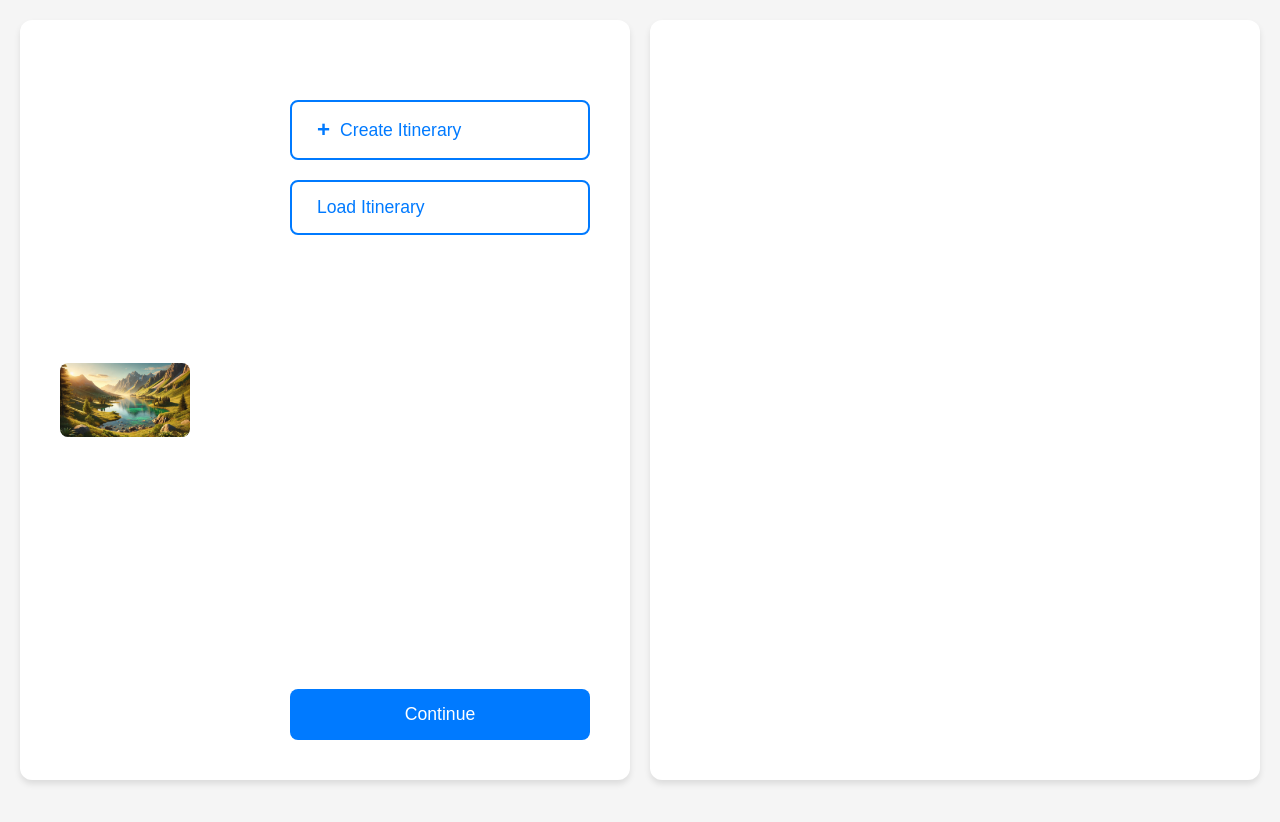
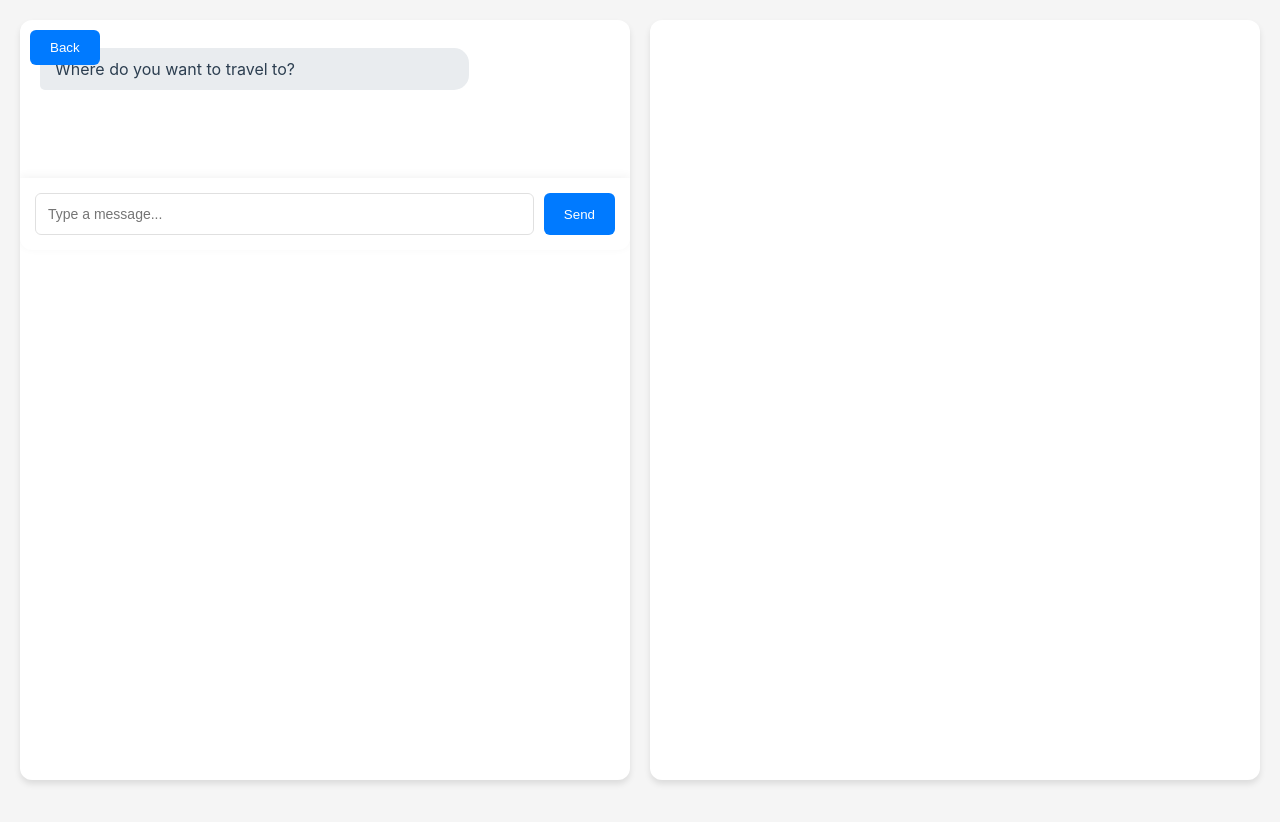
Before and after one commit to aravindtp12/day_tripper, a React (Create React App) app in the folder app/: page /chat in a window 1280 px wide. Shown: the top 822 px of the page. Built offline with nearby package versions, Linux system fonts and the light colour scheme.

Commit message:
use react router

```diff
--- a/app/package.json
+++ b/app/package.json
@@ -7,10 +7,11 @@
     "@testing-library/react": "^13.4.0",
     "@testing-library/user-event": "^13.5.0",
     "react": "^18.3.1",
+    "react-datepicker": "^4.11.0",
     "react-dom": "^18.3.1",
+    "react-router-dom": "^7.0.2",
     "react-scripts": "5.0.1",
-    "web-vitals": "^2.1.4",
-    "react-datepicker": "^4.11.0"
+    "web-vitals": "^2.1.4"
   },
   "scripts": {
     "start": "react-scripts start",
--- a/app/src/App.js
+++ b/app/src/App.js
@@ -1,16 +1,23 @@
 import React from 'react';
+import { BrowserRouter as Router, Route, Routes } from 'react-router-dom';
 import ChatInterface from './ChatInterface';
+import LandingPage from './LandingPage';
 
 function App() {
   return (
-    <div className="App">
-      <div className="chat-container">
-        <ChatInterface />
-        <div className="right-panel">
-          {/* Right panel content will go here */}
+    <Router>
+      <div className="App">
+        <div className="chat-container">
+          <Routes>
+            <Route path="/" element={<LandingPage />} />
+            <Route path="/chat" element={<ChatInterface />} />
+          </Routes>
+          <div className="right-panel">
+            {/* Right panel content will go here */}
+          </div>
         </div>
       </div>
-    </div>
+    </Router>
   );
 }
 
--- a/app/src/ChatInterface.js
+++ b/app/src/ChatInterface.js
@@ -1,5 +1,4 @@
 import React, { useState, useRef, useEffect } from 'react';
-import LandingPage from './LandingPage';
 import ChatWindow from './ChatWindow';
 import DatePicker from "react-datepicker";
 import "react-datepicker/dist/react-datepicker.css";
@@ -13,7 +12,6 @@ const ChatInterface = () => {
     const [destination, setDestination] = useState('');
     const [dateRange, setDateRange] = useState([null, null]);
     const messagesEndRef = useRef(null);
-    const [showChat, setShowChat] = useState(false);
 
     useEffect(() => {
         setMessages([{
@@ -156,9 +154,6 @@ const ChatInterface = () => {
 
     return (
         <>
-            {!showChat ? (
-                <LandingPage setShowChat={setShowChat} />
-            ) : (
             <ChatWindow
                 messages={messages}
                 input={input}
@@ -166,9 +161,7 @@ const ChatInterface = () => {
                 handleSend={handleSend}
                 renderMessage={renderMessage}
                 messagesEndRef={messagesEndRef}
-                    setShowChat={setShowChat}
             />
-            )}
         </>
     );
 };
--- a/app/src/LandingPage.js
+++ b/app/src/LandingPage.js
@@ -1,8 +1,12 @@
 // app/src/LandingPage.js
 import React from 'react';
+import { useNavigate } from 'react-router-dom';
 import './LandingPage.css';
 
-const LandingPage = ({ setShowChat }) => (
+const LandingPage = () => {
+    const navigate = useNavigate();
+
+    return (
         <div className="landing-page">
             <div className="landing-left">
                 <img
@@ -23,12 +27,12 @@ const LandingPage = ({ setShowChat }) => (
                 </div>
                 <button
                     className="continue-button"
-                onClick={() => setShowChat(true)}
                 >
                     Continue
                 </button>
             </div>
         </div>
     );
+};
 
 export default LandingPage;
```
Also changed, not shown: 1 other file (tests, documents, lock files or other folders). Lines whose indentation alone changed are shown as unchanged.
